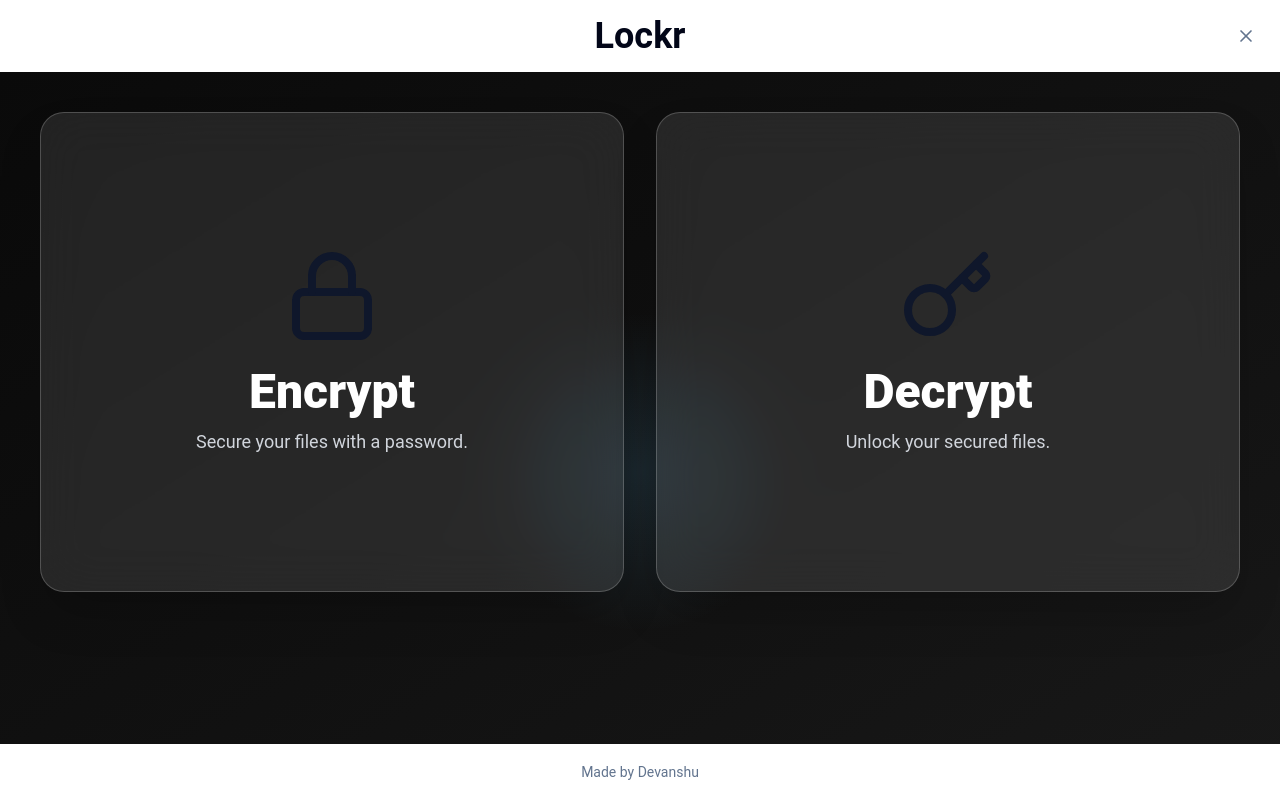
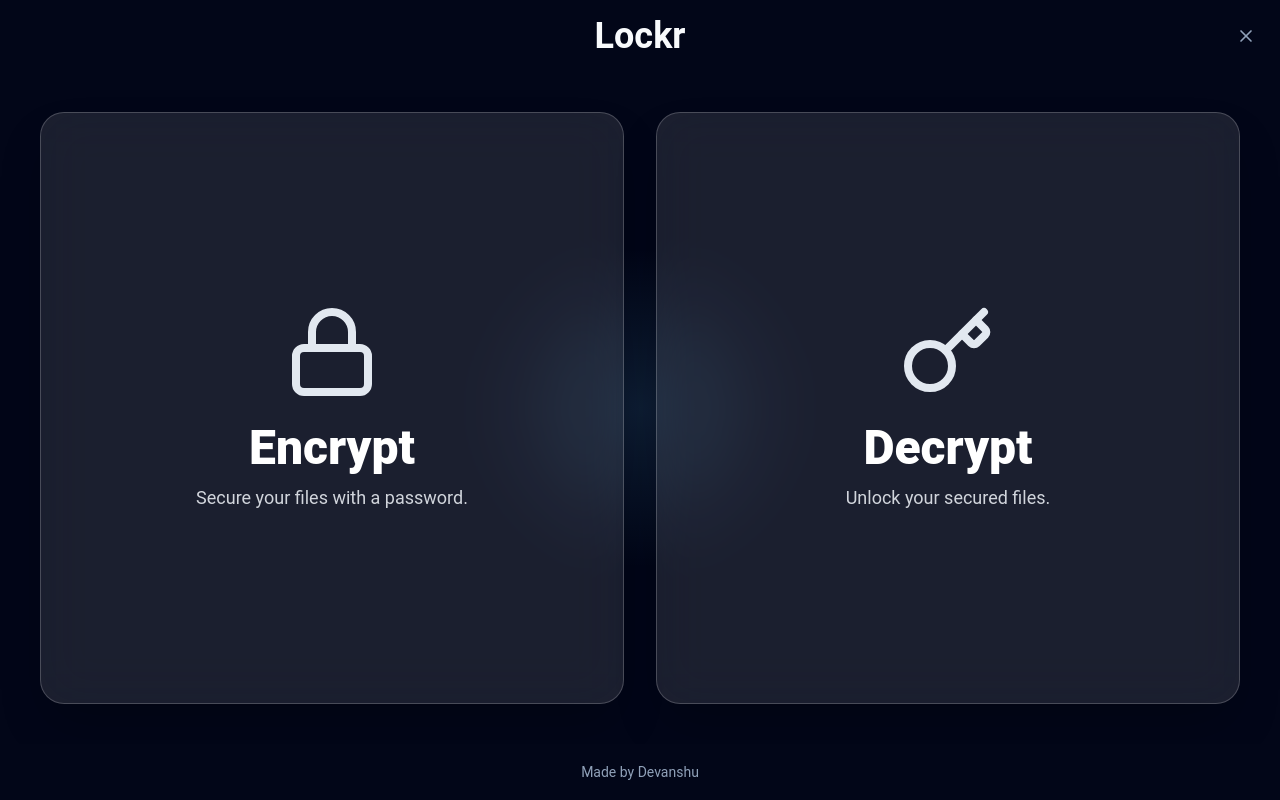
Before and after one commit to SharmaDevanshu089/lockr, a SvelteKit app: page / in a window 1280 px wide. Built offline with nearby package versions, Linux system fonts and the light colour scheme.

Commit message:
Final Iteration of Page

```diff
--- a/src/app.css
+++ b/src/app.css
@@ -11,8 +11,13 @@
 
 body {
   font-family: 'Roboto', sans-serif;
+    user-select: none;
+  -webkit-user-select: none; /* For Safari */
+  -moz-user-select: none; /* For older Firefox versions */
+  -ms-user-select: none;
+  overflow: hidden;
 }
-
+/*
 @custom-variant dark (&:is(.dark *));
 :root {
     --radius: 0.625rem;
@@ -47,7 +52,7 @@ body {
     --sidebar-accent-foreground: oklch(0.208 0.042 265.755);
     --sidebar-border: oklch(0.929 0.013 255.508);
     --sidebar-ring: oklch(0.704 0.04 256.788);
-}
+} */
 
 .dark {
     --background: oklch(0.129 0.042 264.695);
--- a/src/app.html
+++ b/src/app.html
@@ -1,5 +1,5 @@
 <!doctype html>
-<html lang="en">
+<html lang="en" class="dark">
     <head>
         <meta charset="utf-8" />
         <link rel="icon" href="%sveltekit.assets%/favicon.png" />
--- a/src/lib/components/titlebar.svelte
+++ b/src/lib/components/titlebar.svelte
@@ -23,17 +23,18 @@ id = "navbar"
   onmouseover={() => addBorder()}
   onmouseleave={() => removerBorder()}
 >
-  <div class="flex-1"></div>
+  <div class="flex-1" data-tauri-drag-region></div>
 
   <div class="shrink-0">
-    <span class="text-4xl font-semibold text-foreground">Lockr</span>
+    <span class="text-4xl font-semibold text-foreground" data-tauri-drag-region>Lockr</span>
   </div>
 
-  <div class="flex flex-1 justify-end">
+  <div class="flex flex-1 justify-end" data-tauri-drag-region>
     <button
-      class="inline-flex h-9 w-9 items-center justify-center rounded-md p-2 text-muted-foreground hover:bg-accent hover:text-accent-foreground focus-visible:outline-none focus-visible:ring-2 focus-visible:ring-ring"
+      class="close inline-flex h-9 w-9 items-center justify-center rounded-xl p-2 text-muted-foreground hover:bg-accent hover:text-accent-foreground focus-visible:outline-none focus-visible:ring-2 focus-visible:ring-ring hover:border-accent"
       aria-label="Close"
       onclick={() => appclose()}
+      data-tauri-drag-region
     >
       <X class="h-5 w-5" />
     </button>
--- a/src/routes/+page.svelte
+++ b/src/routes/+page.svelte
@@ -19,26 +19,27 @@
   }
 </script>
 
-<!-- Background with reactive spotlight -->
-<div
-  class="relative min-h-screen w-full overflow-hidden bg-gradient-to-br from-[#0a0a0a] via-[#111] to-[#191919] text-white"
-  on:mousemove={updateSpotlight}
->
+<svelte:window on:mousemove={updateSpotlight} />
+
+<div class="relative w-full overflow-hidden bg-[#020618] text-white">
+
+  <!-- spotlight overlay -->
   <div
-    class="absolute inset-0 transition-all duration-300"
+    class="absolute inset-0 transition-all duration-300 pointer-events-none"
     style="background: radial-gradient(400px circle at var(--x, 50%) var(--y, 50%), rgba(100, 200, 255, 0.12), transparent 40%);"
   ></div>
 
-  <div class="relative z-10 grid h-full grid-cols-1 gap-8 p-10 md:grid-cols-2">
+  <!-- card grid -->
+  <div class="relative z-10 grid min-h-[calc(100vh-8rem)] grid-cols-1 gap-8 p-10 md:grid-cols-2">
     <!-- Encrypt Panel -->
     <div
       role="button"
       tabindex="0"
-      class="group relative flex h-[60vh] cursor-pointer items-center justify-center rounded-3xl border border-white/20 bg-white/10 p-10 shadow-2xl backdrop-blur-xl transition-all duration-500 hover:scale-[1.03] hover:border-primary/40"
+      class="group relative flex h-full cursor-pointer items-center justify-center rounded-3xl border border-white/20 bg-white/10 p-10 shadow-2xl backdrop-blur-xl transition-all duration-500 hover:scale-[1.03] hover:border-primary/40"
       on:mouseenter={() => (hovered = 'encrypt')}
       on:mouseleave={() => (hovered = null)}
       on:click={handleEncryptClick}
-      on:keydown={(e) => e.key === 'Enter' && handleEncryptClick()}
+      on:keydown={(e) => (e.key === 'Enter' || e.key === ' ') && handleEncryptClick()}
     >
       <div class="text-center transition-all duration-500" class:opacity-80={hovered === 'decrypt'}>
         <Lock class="mx-auto h-24 w-24 text-primary transition-all duration-500 group-hover:scale-110" />
@@ -56,11 +57,11 @@
     <div
       role="button"
       tabindex="0"
-      class="group relative flex h-[60vh] cursor-pointer items-center justify-center rounded-3xl border border-white/20 bg-white/10 p-10 shadow-2xl backdrop-blur-xl transition-all duration-500 hover:scale-[1.03] hover:border-primary/40"
+      class="group relative flex h-full cursor-pointer items-center justify-center rounded-3xl border border-white/20 bg-white/10 p-10 shadow-2xl backdrop-blur-xl transition-all duration-500 hover:scale-[1.03] hover:border-primary/40"
       on:mouseenter={() => (hovered = 'decrypt')}
       on:mouseleave={() => (hovered = null)}
       on:click={handleDecryptClick}
-      on:keydown={(e) => e.key === 'Enter' && handleDecryptClick()}
+      on:keydown={(e) => (e.key === 'Enter' || e.key === ' ') && handleDecryptClick()}
     >
       <div class="text-center transition-all duration-500" class:opacity-80={hovered === 'encrypt'}>
         <Key class="mx-auto h-24 w-24 text-primary transition-all duration-500 group-hover:scale-110" />
--- a/src/routes/encrypt/+page.svelte
+++ b/src/routes/encrypt/+page.svelte
@@ -8,7 +8,7 @@
   - h-full (makes it fill the space)
   - gap-6 / p-6 (gives the cards space)
 -->
-<div class="grid h-full grid-cols-1 gap-6 p-6 md:grid-cols-2">
+<div class="grid h-full grid-cols-1 gap-6 p-6 md:grid-cols-2 dark">
   <!--
     1. WRAP THE CARD IN AN <a> TAG
        This makes it a link to the new page.
```
